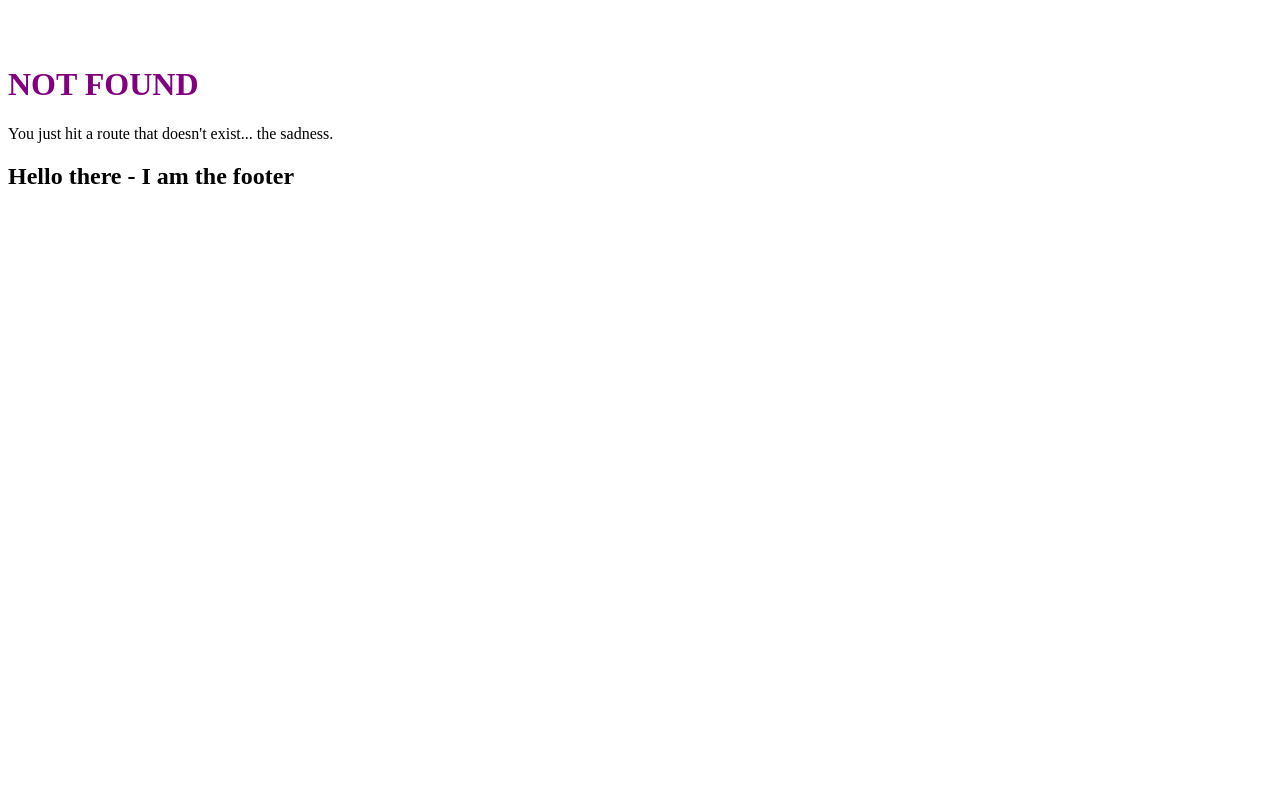
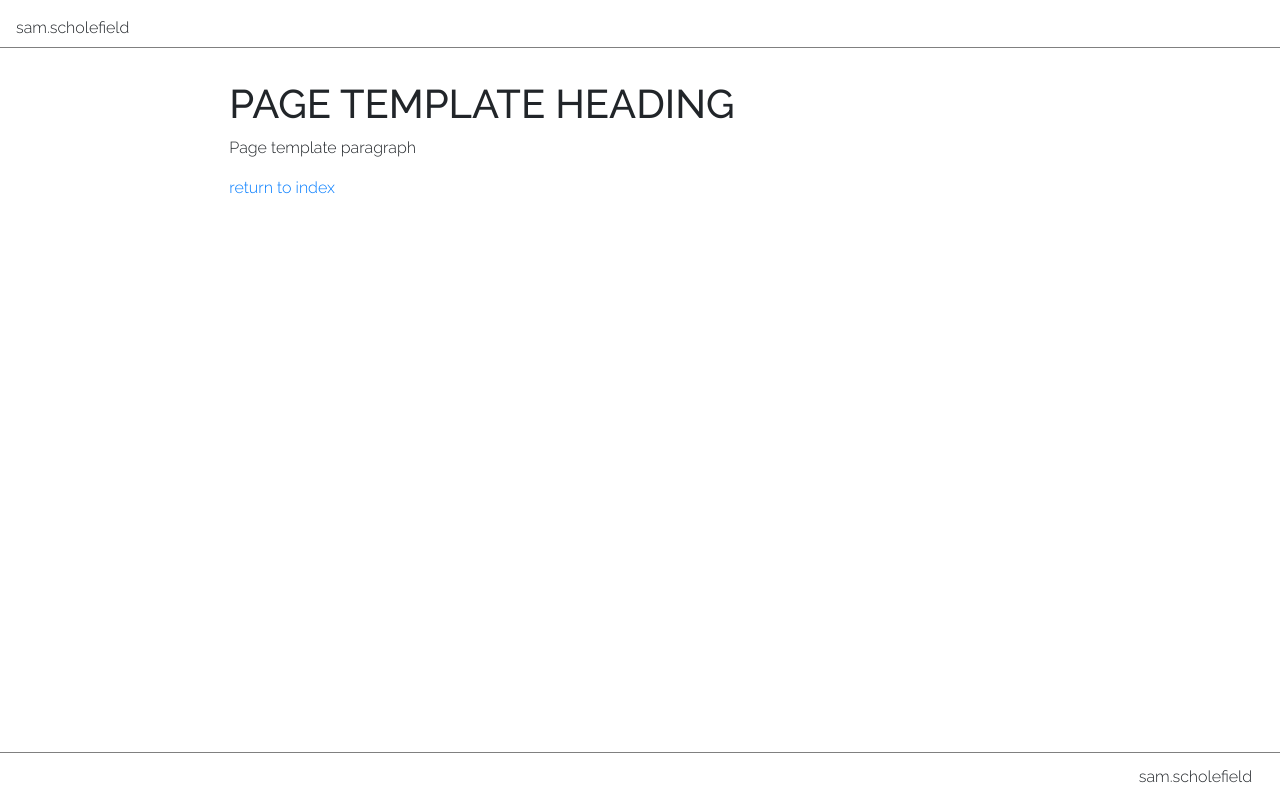
Before and after one commit to samOpenforce/sam-blog, a Gatsby site: page /contact in a window 1280 px wide. Before the commit this address had no page. Built offline with nearby package versions, Linux system fonts and the light colour scheme; Gatsby itself is replaced by a stand-in of ours.

Commit message:
adds react-bootstrap

```diff
--- a/package.json
+++ b/package.json
@@ -5,6 +5,7 @@
   "version": "0.1.0",
   "author": "Kyle Mathews <mathews.kyle@gmail.com>",
   "dependencies": {
+    "bootstrap": "^4.5.2",
     "gatsby": "^2.24.41",
     "gatsby-cli": "^2.12.87",
     "gatsby-image": "^2.4.15",
@@ -18,6 +19,7 @@
     "node-sass": "^4.14.1",
     "prop-types": "^15.7.2",
     "react": "^16.12.0",
+    "react-bootstrap": "^1.3.0",
     "react-dom": "^16.12.0",
     "react-helmet": "^6.1.0"
   },
--- a/src/components/footer.js
+++ b/src/components/footer.js
@@ -3,19 +3,13 @@ import PropTypes from "prop-types"
 import React from "react"
 
 const Footer = ({ siteTitle }) => (
-  <footer>
-    <div>
-      <h2>Hello there - I am the footer</h2>
-    </div>
-  </footer>
+  <div className="footer-container d-flex align-items-center justify-content-end">
+    <span>sam.scholefield</span>
+  </div>
 )
 
-Footer.propTypes = {
-  siteTitle: PropTypes.string,
-}
+Footer.propTypes = {}
 
-Footer.defaultProps = {
-  siteTitle: `tasaal`,
-}
+Footer.defaultProps = {}
 
 export default Footer
--- a/src/components/header.js
+++ b/src/components/header.js
@@ -3,21 +3,9 @@ import PropTypes from "prop-types"
 import React from "react"
 
 const Header = ({ siteTitle }) => (
-  <header>
-    <div>
-      <h1 style={{ margin: 0 }}>
-        <Link
-          to="/"
-          style={{
-            color: `white`,
-            textDecoration: `none`,
-          }}
-        >
-          {siteTitle}
-        </Link>
-      </h1>
-    </div>
-  </header>
+  <div className="header-container row d-flex align-items-center justify-content-start">
+    <div>sam.scholefield</div>
+  </div>
 )
 
 Header.propTypes = {
--- a/src/components/layout.js
+++ b/src/components/layout.js
@@ -24,13 +24,13 @@ const Layout = ({ children }) => {
   `)
 
   return (
-    <>
+    <div className="site">
       <Header siteTitle={data.site.siteMetadata.title} />
-      <div>
-        <main>{children}</main>
-        <Footer />
-      </div>
-    </>
+      <main className="main-container container-fluid col-12 col-sm-10 offset-sm-1 col-lg-8 offset-lg-2">
+        {children}
+      </main>
+      <Footer />
+    </div>
   )
 }
 
--- /dev/null
+++ b/src/pages/contact.js
@@ -0,0 +1,16 @@
+import React from "react"
+import { Link } from "gatsby"
+
+import Layout from "../components/layout"
+import SEO from "../components/seo"
+
+const SecondPage = () => (
+  <Layout>
+    <SEO title="Page two" />
+    <h1>PAGE TEMPLATE HEADING</h1>
+    <p>Page template paragraph</p>
+    <Link to="/">return to index</Link>
+  </Layout>
+)
+
+export default SecondPage
--- /dev/null
+++ b/src/styles/_fonts.scss
@@ -0,0 +1,18 @@
+//@import url("https://fonts.googleapis.com/css?family=Open+Sans:300,400,600,800&display=swap");
+@import url("https://fonts.googleapis.com/css2?family=Raleway:wght@300;500&display=swap");
+
+$heavy-text: 800;
+$medium-text: 600;
+$default-text: 400;
+$light-text: 300;
+
+.small-text {
+  font-size: 0.8rem;
+}
+
+body,
+html {
+  font-family: "Raleway", sans-serif;
+  font-size: 16px;
+  font-weight: $light-text;
+}
--- /dev/null
+++ b/src/styles/_footer.scss
@@ -0,0 +1,6 @@
+.footer-container {
+  height: 48px;
+  line-height: 48px;
+  border-top: 1px solid gray;
+  padding: 16px 28px 16px 28px;
+}
--- /dev/null
+++ b/src/styles/_header.scss
@@ -0,0 +1,9 @@
+.header-container {
+  height: 48px;
+  line-height: 48px;
+  padding: 4px 16px 4px 16px;
+  border-bottom: 1px solid gray;
+}
+.app-title {
+  color: black;
+}
--- a/src/styles/global.scss
+++ b/src/styles/global.scss
@@ -1,3 +1,28 @@
-h1 {
-  color: purple;
+@import "~bootstrap/scss/bootstrap";
+@import "colors.scss";
+@import "fonts.scss";
+@import "header.scss";
+@import "footer.scss";
+
+body,
+html {
+  margin: 0;
+  font-size: 16px;
+  min-height: 100vh;
 }
+
+.row {
+  margin: 0;
+}
+
+.main-container {
+  padding: 32px 16px 32px 16px;
+  flex-grow: 1;
+}
+
+// STICKY FOOTER
+.site {
+  display: flex;
+  min-height: 100vh;
+  flex-direction: column;
+}
```
Also changed, not shown: src/pages/index.js (+5 -5 lines), src/pages/snippets.js (added, +16 -0 lines), src/pages/using-typescript.tsx (deleted, +0 -34 lines), src/pages/blog.js (renamed from src/pages/page-2.js), src/styles/_colors.scss (added), 1 other file.
